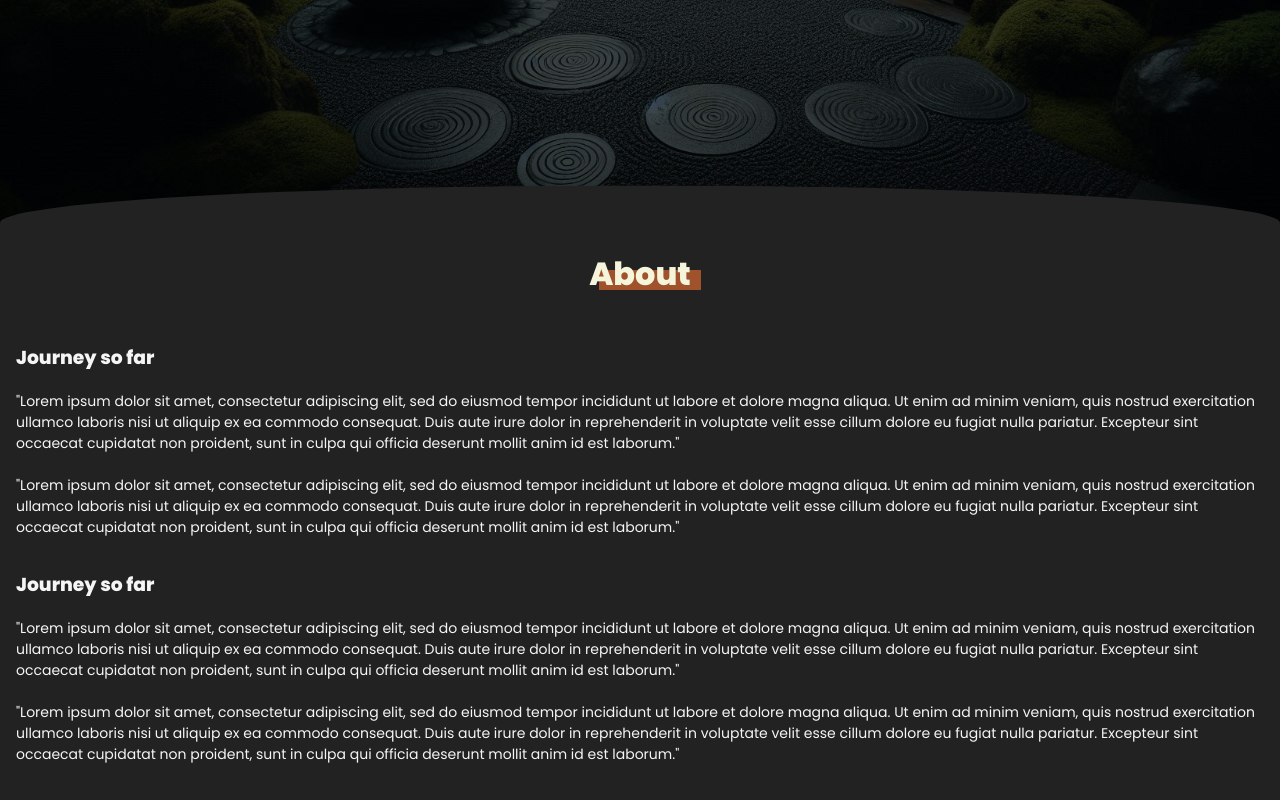
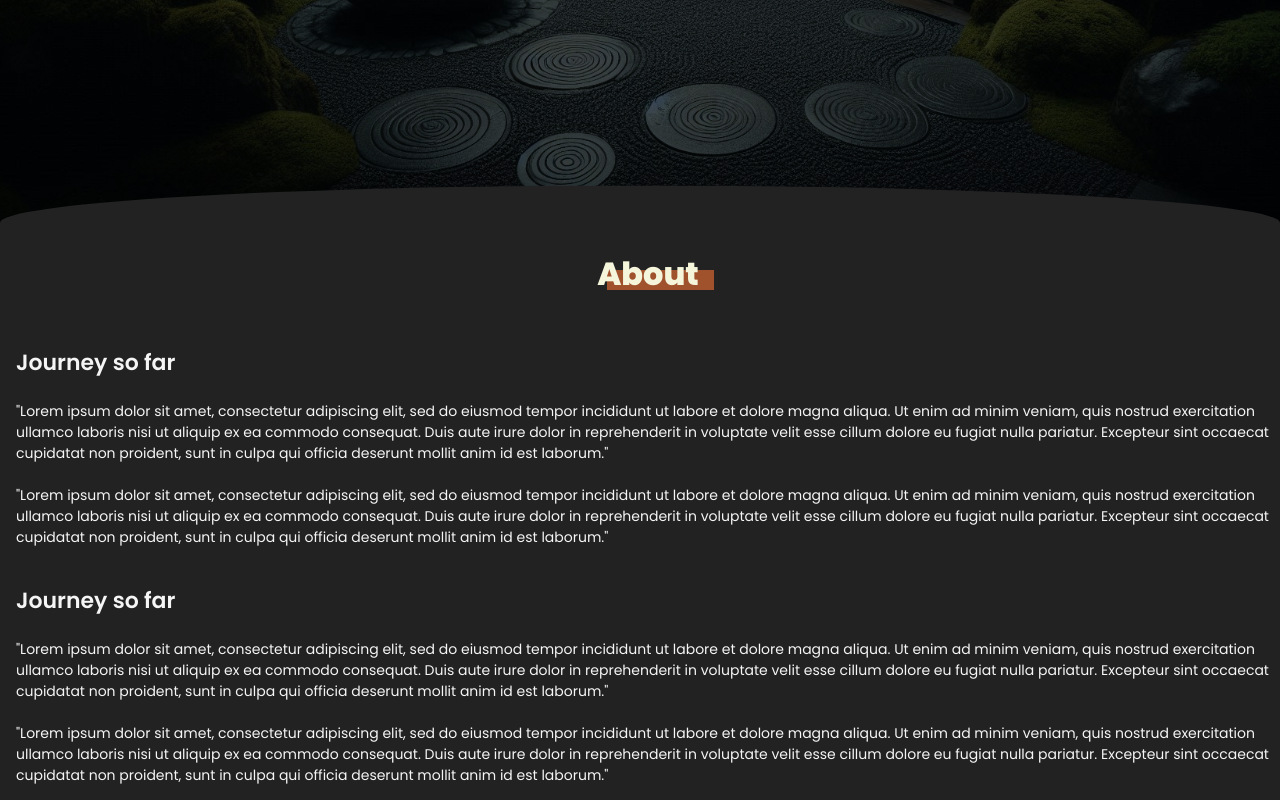
Before and after one commit to OrbicCode/Portfolio, a React (Vite) app in the folder portfolio/: page / in a window 1280 px wide. Shown: the part 577-1377 px from the top of the page. Before the commit the page ends 1356 px from the top, so only its background shows below. Built offline with nearby package versions, Linux system fonts and the light colour scheme.

Commit message:
general layout fixes

```diff
--- a/portfolio/src/App.css
+++ b/portfolio/src/App.css
@@ -1,7 +1,17 @@
 .layout {
     display: grid;
     grid-template-areas:
-        "head head head"
-        ".... abou ....";
-    grid-template-columns: 1em auto 1em;
+        "head"
+        "abou";
+    grid-template-columns: 1em 1fr 1em;
 }
+
+.header {
+    grid-area: head;
+    grid-column: 1 / -1;
+}
+
+.about {
+    grid-area: abou;
+    grid-column: 2 / span-1
+}
--- a/portfolio/src/components/About.jsx
+++ b/portfolio/src/components/About.jsx
@@ -2,7 +2,7 @@ import styles from './About.module.css'
 
 export default function About() {
     return (
-        <section id='about' className={styles.about}>
+        <section id='about' className={`${styles.about} about`}>
             <h2 className={styles.title}>About</h2>
             <div>
                 <h3>Journey so far</h3>
--- a/portfolio/src/components/About.module.css
+++ b/portfolio/src/components/About.module.css
@@ -1,9 +1,7 @@
 .about {
-    grid-area: abou;
     display: flex;
     flex-direction: column;
 }
-
 
 .title {
     position: relative;
@@ -16,7 +14,7 @@
     left: 10%;
     bottom: 15%;
     height: 20px;
-    width: 100%;
+    width: 105%;
     background: var(--rust);
     z-index: -1;
 }
--- a/portfolio/src/components/Header.jsx
+++ b/portfolio/src/components/Header.jsx
@@ -12,7 +12,7 @@ export default function Header() {
     }
 
     return (
-        <header id='home' className={styles.header}>
+        <header id='home' className={`${styles.header} header`}>
             <div className={styles.headerTop}>
                 <div className={styles.logo}>
                     <img src={profileImage} alt="" className={styles.profileImg} />
--- a/portfolio/src/components/Header.module.css
+++ b/portfolio/src/components/Header.module.css
@@ -6,9 +6,8 @@
     background-repeat: no-repeat;
     background-color: rgba(15, 19, 22, 0.8);
     background-blend-mode: overlay;
+    position: relative;
     padding: 0 1em;
-    grid-area: head;
-    position: relative;
 }
 
 .headerTop {
@@ -33,6 +32,7 @@
     left: 100%;
     transform: translateX(0);
     transition: transform 0.4s ease;
+    z-index: 1;
 }
 
 .navOpen {
@@ -150,11 +150,11 @@
 }
 
 .brackets {
-    display: inline-block; /* Ensure the spans are treated as inline-block elements */
-    animation: float 3s ease-in-out infinite; /* Apply the floating animation */
+    display: inline-block;
+    animation: float 3s ease-in-out infinite;
 }
 
 .brackets:last-of-type {
-    display: inline-block; /* Ensure the spans are treated as inline-block elements */
-    animation: float2 3s ease-in-out infinite; /* Apply the floating animation */
+    display: inline-block;
+    animation: float2 3s ease-in-out infinite;
 }
--- a/portfolio/src/index.css
+++ b/portfolio/src/index.css
@@ -37,7 +37,8 @@ h2 {
 }
 
 h3 {
-
+  font-weight: 600;
+  font-size: 1.375rem;
 }
 
 h4 {
```
